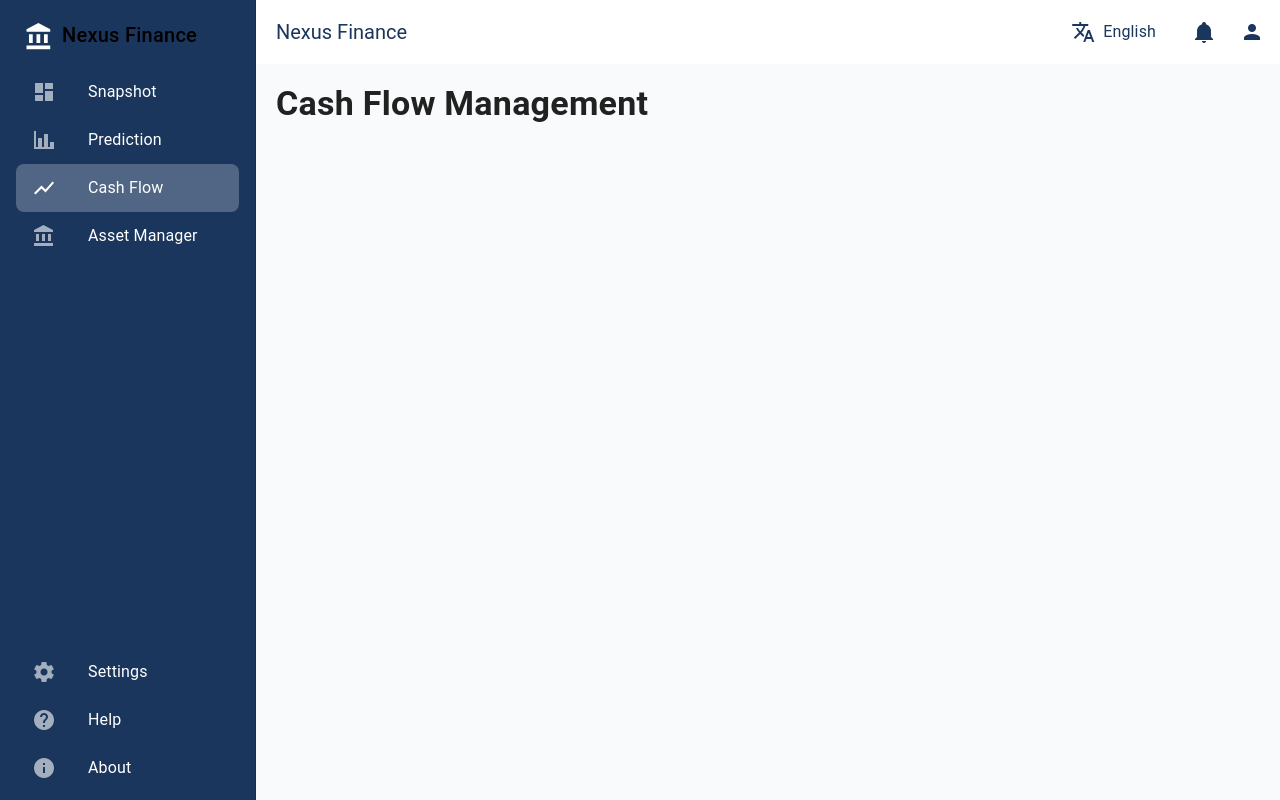
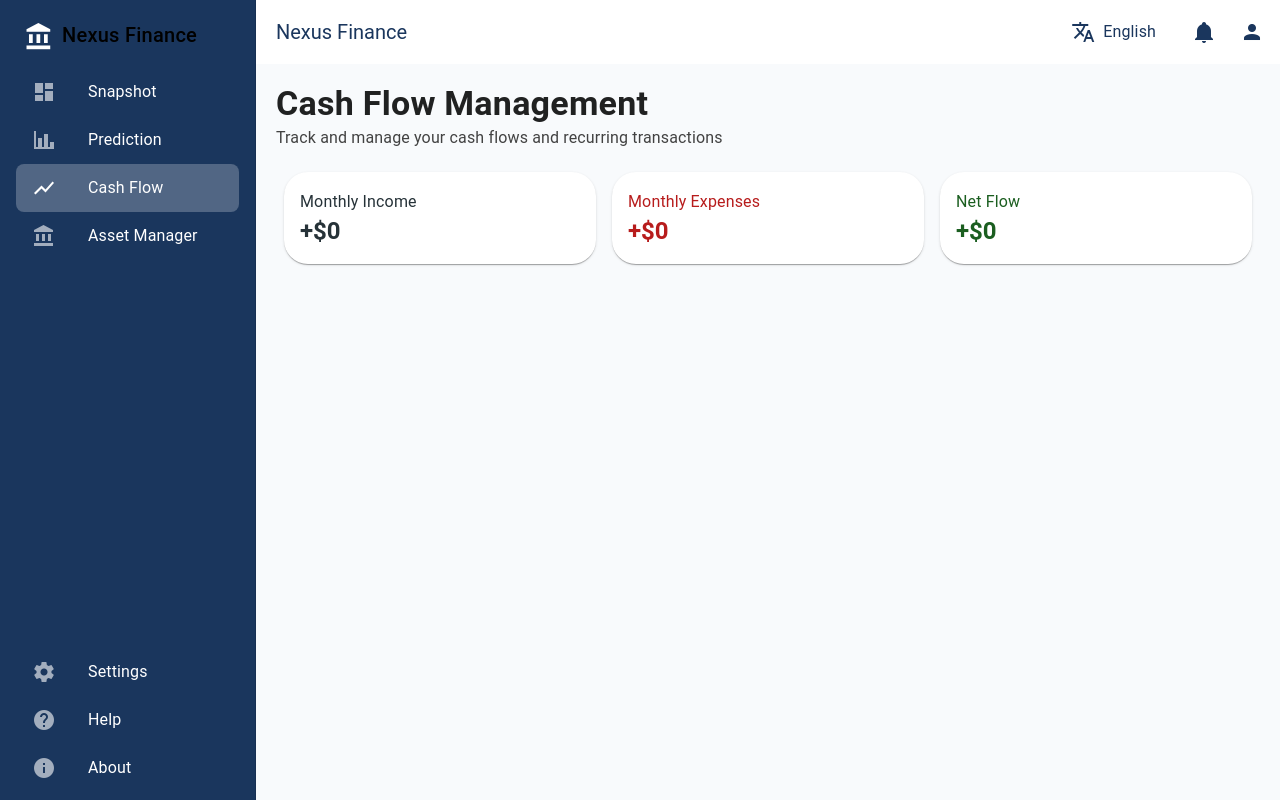
Before and after one commit to tsai1247/Flownetix, a Vue app: page /nexus-finance/cash-flow in a window 1280 px wide. Built offline with nearby package versions, Linux system fonts and the light colour scheme; a small style sheet from the web is missing.

Commit message:
feat: add monthly income, expenses, and net flow components to cash flow page

```diff
--- a/src/components.d.ts
+++ b/src/components.d.ts
@@ -16,7 +16,10 @@ declare module 'vue' {
     FlowPathManagement: typeof import('./components/assetManager/flowPathManagement.vue')['default']
     ImportAssets: typeof import('./components/assetManager/importAssets/importAssets.vue')['default']
     ImportAssetsDialog: typeof import('./components/assetManager/importAssets/importAssetsDialog.vue')['default']
+    MonthlyExpenses: typeof import('./components/cashFlow/monthlyNetFlow/monthlyExpenses.vue')['default']
+    MonthlyIncome: typeof import('./components/cashFlow/monthlyNetFlow/monthlyIncome.vue')['default']
     MyAssets: typeof import('./components/assetManager/myAssets.vue')['default']
+    NetFlow: typeof import('./components/cashFlow/monthlyNetFlow/netFlow.vue')['default']
     RouterLink: typeof import('vue-router')['RouterLink']
     RouterView: typeof import('vue-router')['RouterView']
   }
--- /dev/null
+++ b/src/components/cashFlow/monthlyNetFlow/monthlyExpenses.vue
@@ -0,0 +1,21 @@
+<template>
+  <v-card class="elevation-1 pa-4 mb-4" rounded="xl">
+    <div class="text-red-darken-4">
+      <div class="text-subtitle-1">{{ $t('cashFlow.monthlyNewFlow.monthlyExpenses') }}</div>
+      <div class="text-h5 font-weight-bold">+${{ expense.toLocaleString() }}</div>
+    </div>
+  </v-card>
+</template>
+
+<script setup lang="ts">
+  defineProps({
+    expense: {
+      type: Number,
+      required: true,
+    },
+  })
+
+</script>
+
+<style scoped>
+</style>
--- /dev/null
+++ b/src/components/cashFlow/monthlyNetFlow/monthlyIncome.vue
@@ -0,0 +1,21 @@
+<template>
+  <v-card class="elevation-1 pa-4 mb-4" rounded="xl">
+    <div class="text-blue-grey-darken-4">
+      <div class="text-subtitle-1">{{ $t('cashFlow.monthlyNewFlow.monthlyIncome') }}</div>
+      <div class="text-h5 font-weight-bold">+${{ income.toLocaleString() }}</div>
+    </div>
+  </v-card>
+</template>
+
+<script setup lang="ts">
+  defineProps({
+    income: {
+      type: Number,
+      required: true,
+    },
+  })
+
+</script>
+
+<style scoped>
+</style>
--- /dev/null
+++ b/src/components/cashFlow/monthlyNetFlow/netFlow.vue
@@ -0,0 +1,25 @@
+<template>
+  <v-card class="elevation-1 pa-4 mb-4" rounded="xl">
+    <div v-if="flow >= 0" class="text-green-darken-4">
+      <div class="text-subtitle-1">{{ $t('cashFlow.monthlyNewFlow.newFlow') }}</div>
+      <div class="text-h5 font-weight-bold">+${{ flow.toLocaleString() }}</div>
+    </div>
+    <div v-else class="text-red">
+      <div class="text-subtitle-1">{{ $t('cashFlow.monthlyNewFlow.newFlow') }}</div>
+      <div class="text-h5 font-weight-bold">-${{ flow.toLocaleString() }}</div>
+    </div>
+  </v-card>
+</template>
+
+<script setup lang="ts">
+  defineProps({
+    flow: {
+      type: Number,
+      required: true,
+    },
+  })
+
+</script>
+
+<style scoped>
+</style>
--- a/src/pages/cash-flow.vue
+++ b/src/pages/cash-flow.vue
@@ -1,7 +1,38 @@
 <template>
   <div class="ma-0">
+    <!-- title and subtitle -->
     <div class="text-h4 font-weight-bold">{{ $t('cashFlow.title') }}</div>
-  </div>
+    <div class="text-subtitle-1 text-grey-darken-3">{{ $t('cashFlow.subtitle') }}</div>
+
+    <!-- main content -->
+    <v-container class="pa-0 mt-3" fluid>
+      <v-row align="center" class="ma-0 pa-0" justify="center">
+        <v-col class="pa-2" cols="4">
+          <monthly-income :income="0" />
+        </v-col>
+        <v-col class="pa-2" cols="4">
+          <monthly-expenses :expense="0" />
+        </v-col>
+        <v-col class="pa-2" cols="4">
+          <net-flow :flow="0" />
+        </v-col>
+        <v-col class="pa-2" cols="8">
+          <div />
+        </v-col>
+        <v-col class="pa-2" cols="4">
+          <div />
+        </v-col>
+        <v-col class="pa-2" cols="4">
+          <div />
+        </v-col>
+        <v-col class="pa-2" cols="4">
+          <div />
+        </v-col>
+        <v-col class="pa-2" cols="4">
+          <div />
+        </v-col>
+      </v-row>
+    </v-container></div>
 </template>
 
 <script setup lang="ts">
```
